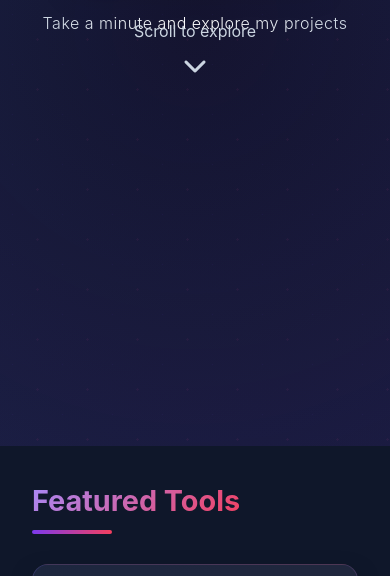
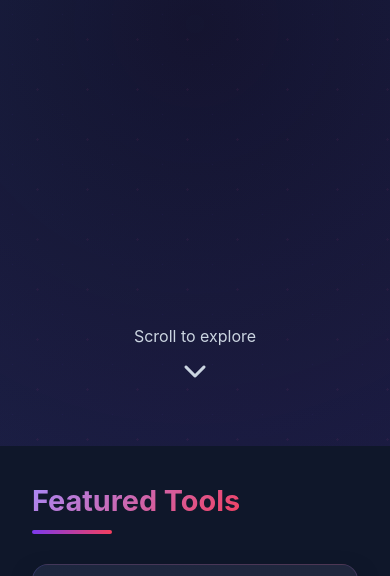
Before and after one commit to Tyler1201623/Website-URLS, a plain HTML site: page index.html in a window 390 px wide. Shown: the part 398-974 px from the top of the page. Drawn offline with Linux system fonts and the light colour scheme.

Commit message:
Update style.css with latest styling changes

```diff
--- a/style.css
+++ b/style.css
@@ -88,6 +88,9 @@ a {
     flex-direction: column;
     align-items: center;
     max-width: 800px;
+    justify-content: center;
+    height: 100%;
+    padding-bottom: 80px;
 }
 
 /* New title arrangement */
@@ -142,7 +145,7 @@ a {
 .tagline {
     font-size: clamp(1.2rem, 3vw, 1.8rem);
     color: var(--text-dim);
-    margin-bottom: 6rem;
+    margin-bottom: 0;
     max-width: 600px;
     text-align: center;
     font-weight: 300;
@@ -152,6 +155,8 @@ a {
     -webkit-background-clip: text;
     background-clip: text;
     color: transparent;
+    position: relative;
+    z-index: 3;
 }
 
 .scroll-indicator {
@@ -164,6 +169,7 @@ a {
     align-items: center;
     color: var(--text-dim);
     animation: bounce 2s ease infinite;
+    z-index: 2;
 }
 
 @keyframes bounce {
@@ -465,9 +471,14 @@ footer {
 }
 
 @media (max-width: 768px) {
+    .hero-content {
+        padding-bottom: 100px;
+    }
+
     .hero h1 {
         font-size: clamp(2.5rem, 6vw, 4rem);
         margin: 0 0.3rem;
+        margin-bottom: 1rem;
     }
 
     .star-left, .star-right {
@@ -475,7 +486,12 @@ footer {
     }
 
     .tagline {
-        margin-bottom: 5rem;
+        margin-bottom: 0;
+        font-size: clamp(1rem, 3vw, 1.5rem);
+    }
+
+    .scroll-indicator {
+        bottom: 3rem;
     }
 
     .url-container {
@@ -490,6 +506,12 @@ footer {
 }
 
 @media (max-width: 480px) {
+    .hero-content {
+        padding-bottom: 120px;
+        justify-content: flex-start;
+        padding-top: 25vh;
+    }
+
     .hero h1 {
         font-size: clamp(2.2rem, 5vw, 3rem);
         padding: 0.3rem 0.5rem;
@@ -501,7 +523,12 @@ footer {
 
     .tagline {
         font-size: 1rem;
-        margin-bottom: 4rem;
+        margin-bottom: 0;
+        padding: 0 0.5rem;
+    }
+
+    .scroll-indicator {
+        bottom: 4rem;
     }
 
     .url-container {
@@ -520,6 +547,22 @@ footer {
 
     .card-content {
         padding: 1.5rem;
+    }
+}
+
+/* Fix for extra small devices */
+@media (max-height: 600px) {
+    .hero-content {
+        padding-top: 15vh;
+        padding-bottom: 100px;
+    }
+
+    .title-wrapper {
+        margin-bottom: 1rem;
+    }
+
+    .scroll-indicator {
+        bottom: 1.5rem;
     }
 }
 
```
